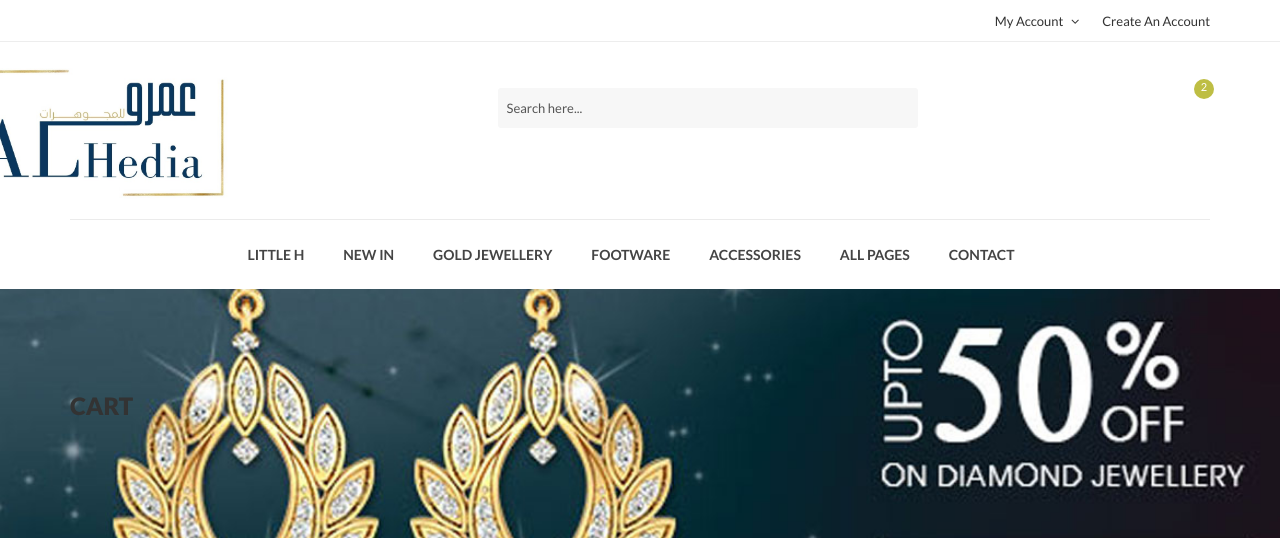
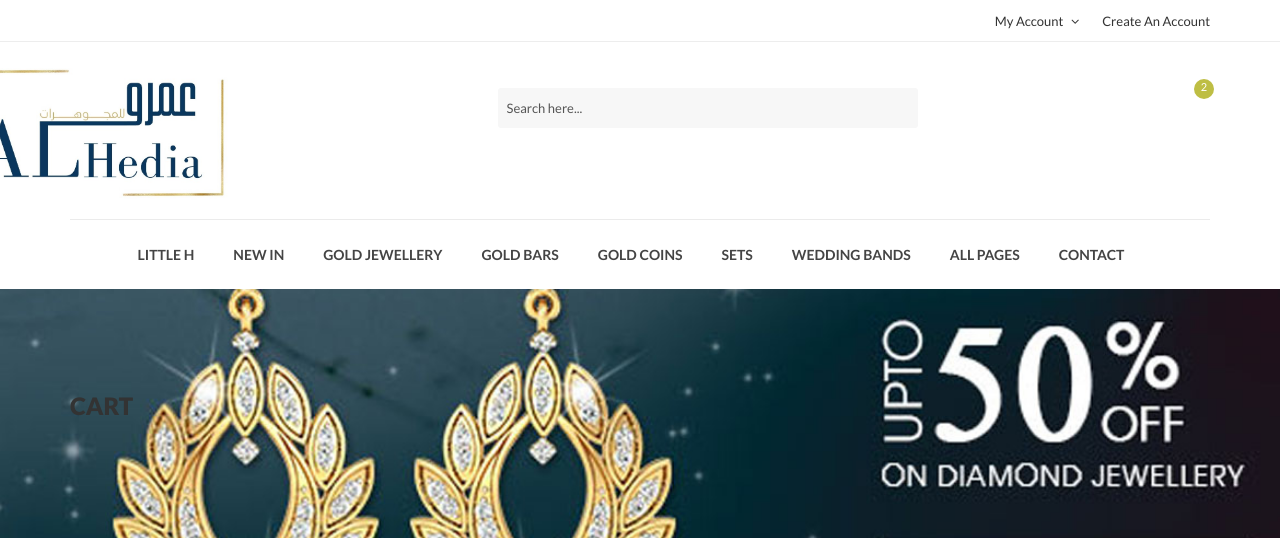
Before and after one commit to Magdy372/jewelary_project, a PHP site: page /cart.php in a window 1280 px wide. Shown: the top 538 px of the page. Run offline with PHP 8.4, Linux system fonts and the light colour scheme; some libraries are stand-ins or nearby versions; grey boxes are pictures that could not be loaded.

Commit message:
Adding new changes for the navbar

```diff
--- a/partials/header.php
+++ b/partials/header.php
@@ -187,88 +187,38 @@
 											<span>
 												<a href="#" class="megatitle">Gold Jewellery</a>
 												<a href="#">Necklaces</a>
-												<a href="#">bunk bed</a>
-												<a href="#">Weathered</a>
-												<a href="#">sideboard</a>
-												<a href="#">Dresses</a>
+												<a href="#">Pendants</a>
+												<a href="#">Rings</a>
+												<a href="#">Bracelets</a>
+												<a href="#">Anklets</a>
+												<a href="#">Earrings</a>
+												<a href="#">Colored Stones</a>
 											</span>
 											<span>
-												<a href="#" class="megatitle">Bootees Bags</a>
-												<a href="#">Brown Finish</a>
-												<a href="#">Distressed</a>
-												<a href="#">Tufted</a>
-												<a href="#">Cherry Finish</a>
-												<a href="#">Weathered</a>
+												<a href="#" class="megatitle">Shop by Metal</a>
+												<a href="#">18k Gold</a>
+												<a href="#">21k Gold</a>
+												<a href="#">24k Gold</a>
+												<a href="#">Yellow Gold</a>
+												<a href="#">Rose Gold</a>
 											</span>
-											<span>
-												<a href="#" class="megatitle">Headboards</a>
-												<a href="#">Upholstered</a>
-												<a href="#">Tufted</a>
-												<a href="#">Storage</a>
-												<a href="#">Sweaters</a>
-												<a href="#">padded</a>
-											</span>
-											<span>
-												<a href="#" class="megatitle">Headboards</a>
-												<a href="#">Upholstered</a>
-												<a href="#">Tufted</a>
-												<a href="#">Storage</a>
-												<a href="#">Wedges</a>
-												<a href="#">padded</a>
-											</span>
+
 										</div>
 									</li>
-									<li><a href="shop.html">Footware</a>
-										<div class="megamenu dining-megamenu">
-											<span>
-												<a href="#" class="megatitle">Dining tables</a>
-												<a href="#">Crochet</a>
-												<a href="#">Sleeveless</a>
-												<a href="#">Stripes</a>
-												<a href="#">Sweaters</a>
-											</span>
-											<span>
-												<a href="#" class="megatitle">Dining chairs</a>
-												<a href="#">Dining chairs</a>
-												<a href="#">Ankle</a>
-												<a href="#">Cherry Finish</a>
-												<a href="#">Weathered</a>
-											</span>
-											<span>
-												<a href="#" class="megatitle">Dining sets</a>
-												<a href="#">Upholstered</a>
-												<a href="#">Tufted</a>
-												<a href="#">Footwear</a>
-												<a href="#">Wedges</a>
-											</span>
-										</div>
+									<li><a href="shop.html">Gold Bars</a>
+
 									</li>
-									<li><a href="shop.html">Accessories</a>
-										<div class="megamenu dining-megamenu">
-											<span>
-												<a href="#" class="megatitle">Dining tables</a>
-												<a href="#">Crochet</a>
-												<a href="#">Sleeveless</a>
-												<a href="#">Stripes</a>
-												<a href="#">Sweaters</a>
-											</span>
-											<span>
-												<a href="#" class="megatitle">Dining chairs</a>
-												<a href="#">Dining chairs</a>
-												<a href="#">Ankle</a>
-												<a href="#">Cherry Finish</a>
-												<a href="#">Weathered</a>
-											</span>
-											<span>
-												<a href="#" class="megatitle">Dining sets</a>
-												<a href="#">Upholstered</a>
-												<a href="#">Tufted</a>
-												<a href="#">Footwear</a>
-												<a href="#">Wedges</a>
-											</span>
-										</div>
+									<li><a href="shop.html">Gold Coins</a>
+
 									</li>
 
+									<li><a href="shop.html">Sets</a>
+
+									</li>
+
+									<li><a href="shop.html">Wedding Bands</a>
+
+									</li>
 
 									<li><a href="#">All pages</a>
 										<ul>
```
